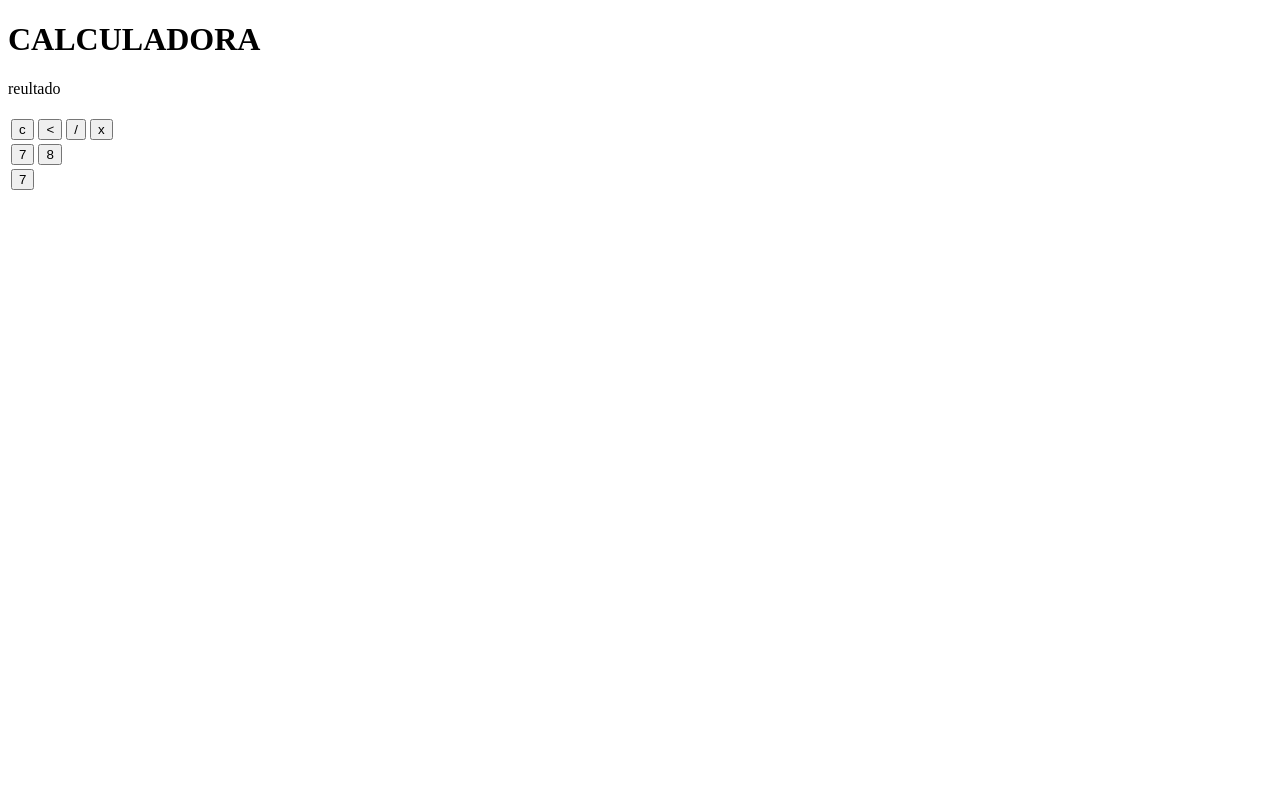
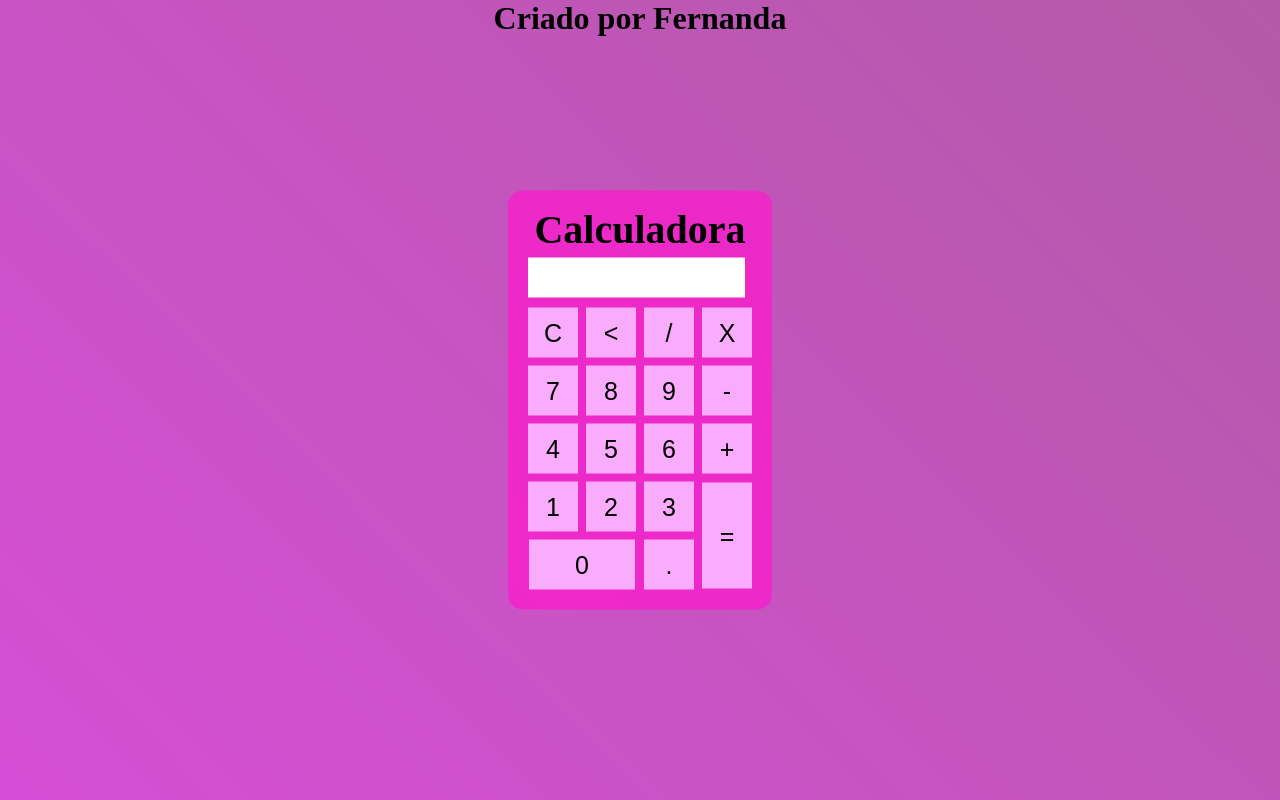
Before and after one commit to fefezinhaxavier/calculadora-fer, a plain HTML site: page index.html in a window 1280 px wide. Drawn offline with Linux system fonts and the light colour scheme.

Commit message:
Add files via upload

```diff
--- a/index.html
+++ b/index.html
@@ -1,44 +1,52 @@
 <!DOCTYPE html>
-<html lang="en">
+
+<html>
     <head>
-    <meta charset="UTF-8">
-    <meta name="viewport" content="width=device-width, initial-scale=1.0">
-    <title>CALCULADORA</title>
-    <link rel="stylesheet" href="style.css">
+        <title>Calculadora</title>
+        <meta harset="UTF-8">
+        <meta name="viewport" content="width-device-width, initial-scale=1.0">
+        <link rel="stylesheet" href="styles.css">
     </head>
+
     <body>
-    <div class="CALCULADORA">
-        <h1>CALCULADORA</h1>
-        <p id="reultado">reultado</p>
+        <div class="fundo">
+            <h1>Criado por Fernanda</h1>
+            <div class="Calculadora">
+                <h1>Calculadora</h1>
+                <p id="resultado"></p>
                 <table>
                     <tr>
-            <tr>
-                <td><button class="botao">c</button></td>
+                        <td><button class="botao">C</button></td>
                         <td><button class="botao"><</button></td>
                         <td><button class="botao">/</button></td>
-                <td><button class="botao">x</button></td>
+                        <td><button class="botao">X</button></td>
                     </tr>
                     <tr>
                         <td><button class="botao">7</button></td>
-                <td><button class="botao">8</button></tr>
-               <td><button class="botao">7</button></td>
-
-
-
-
-
-
-
-
-
-
-
-
-
-
+                        <td><button class="botao">8</button></td>
+                        <td><button class="botao">9</button></td>
+                        <td><button class="botao">-</button></td>
+                    </tr>
+                    <tr>
+                        <td><button class="botao">4</button></td>
+                        <td><button class="botao">5</button></td>
+                        <td><button class="botao">6</button></td>
+                        <td><button class="botao">+</button></td>
+                    </tr>
+                    <tr>
+                        <td><button class="botao">1</button></td>
+                        <td><button class="botao">2</button></td>
+                        <td><button class="botao">3</button></td>
+                        <td rowspan="2"><button class="botao" style="height: 106px;">=</button></td>
+                    </tr>
+                    <tr>
+                        <td colspan="2"><button class="botao" style="width: 106px;">0</button></td>
+                        <td><button class="botao">.</button></td>
                     </tr>
                 </table>
             </div>
-
+        </div>
+<script>
+</script>
 </body>
 </html>
--- /dev/null
+++ b/styles.css
@@ -0,0 +1,44 @@
+*{
+    margin: 0;
+    padding: 0;
+}
+.fundo{
+    background-image: linear-gradient(45deg, rgb(214, 78, 214), rgb(179, 90, 167));
+    height: 100vh;
+    color: black;
+    font-family: 'Times New Roman', Times, serif;
+    text-align: center;
+}
+.Calculadora{
+    position: absolute;
+    background-color: rgba(255, 23, 205, 0.7);
+    top: 50%;
+    left: 50%;
+    transform: translate(-50%, -50%);
+    border-radius: 15px;
+    padding: 15px;
+    font-size: 20px;
+}
+.botao{
+    width: 50px;
+    height: 50px;
+    margin: 3px;
+    font-size: 25px;
+    cursor: pointer;
+    background-color: rgb(249, 171, 252);
+    border: none;
+    color: black;
+}
+.botao:hover{
+    background-color: black;
+    color: white;
+}
+#resultado{
+    background-color: white;
+    width: 207px;
+    height: 30px;
+    margin: 5px;
+    color: black;
+    text-align: right;
+    padding: 5px;
+}
```
Lines whose indentation alone changed are shown as unchanged.
